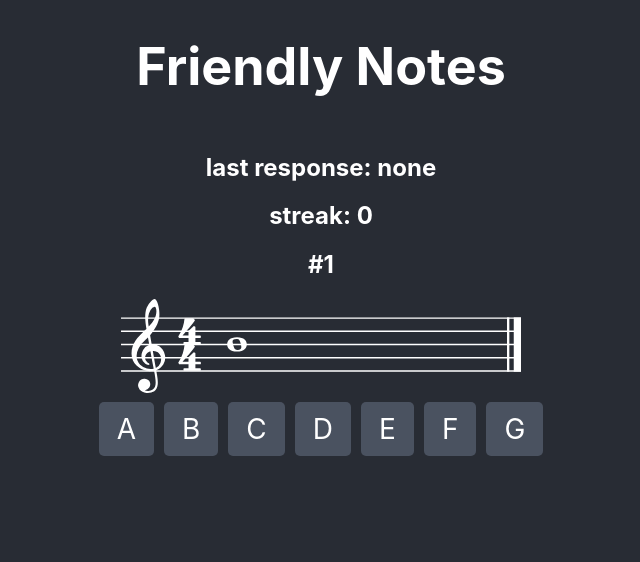
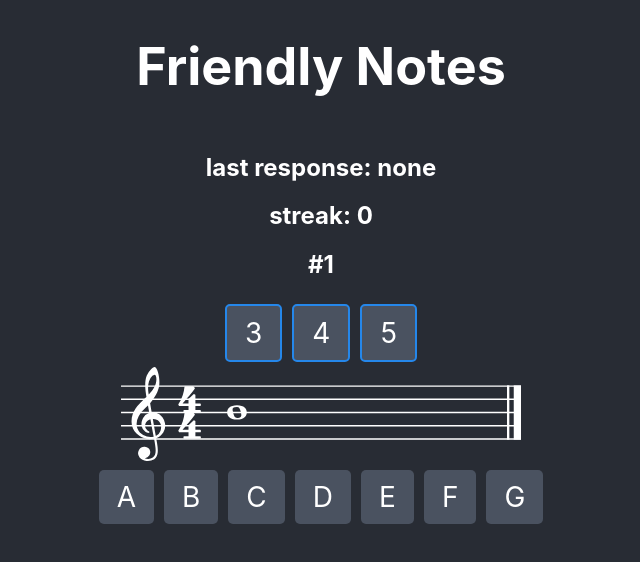
Before and after one commit to robteeuwen/friendlynotes, a React (Create React App) app: page / in a window 1280 px wide. Shown: the top 562 px of the page, without its empty margins (319-959 px from the left). Built offline with nearby package versions, Linux system fonts and the light colour scheme.

Commit message:
added support for specifying range
- created some buttons to toggle ranges
- filtering note_info based on active range
- moved updateNote to parent component
- added missing c3 note

```diff
--- a/src/App.css
+++ b/src/App.css
@@ -87,3 +87,11 @@ body {
 .false {
   color: #d34d4d;
 }
+
+.active {
+  border: 2px solid #2587ea
+}
+
+.inactive {
+  border: 2px solid #a7a7ad
+}
--- a/src/components/NoteGuesser.js
+++ b/src/components/NoteGuesser.js
@@ -1,5 +1,7 @@
 import React, {Component} from 'react';
 import NoteViewer from "./NoteViewer";
+import RangeButton from "./RangeButton";
+import {note_info} from "./NoteInfo";
 
 class NoteGuesser extends Component {
     constructor(props) {
@@ -7,9 +9,46 @@ class NoteGuesser extends Component {
         this.state = {
             last_response: 'none',
             streak: 0,
-            question_number: 0
+            question_number: 0,
+            random_note_id: 0,
+
+            note: {},
+
+            ranges: {
+                range3: true,
+                range4: true,
+                range5: true,
+            }
         }
-        this.handleResponse = this.handleResponse.bind(this);
+        this.handleResponse = this.handleResponse.bind(this)
+        this.toggleRange = this.toggleRange.bind(this)
+        this.updateNote = this.updateNote.bind(this)
+    }
+
+    updateNote() {
+        // filter note info to only the ranges we selected
+        // all_ranges will be in form: ['range3', 'range4'], containing all ranges that have been initialized
+        let all_ranges = Object.keys(this.state.ranges)
+
+        // ranges will be in form ['3', '4'] containing all ranges that are active
+        let ranges = []
+        for (let i = 0; i < all_ranges.length; i++) {
+            if (Object.values(this.state.ranges)[i]) {
+                let r = all_ranges[i]
+                ranges.push(r[r.length - 1])
+            }
+        }
+
+        // create a new note_info variable containing only notes in the active ranges
+        let active_notes = note_info.filter(note => ranges.includes(note.range))
+
+        let noteids = Object.keys(active_notes)
+        const max = noteids.length
+        const rand = Math.floor( Math.random() * max);
+        this.setState({
+            random_note_id: noteids[rand],
+            note: active_notes[rand]
+        });
     }
 
     handleResponse(result) {
@@ -28,13 +67,37 @@ class NoteGuesser extends Component {
         }
     }
 
+    toggleRange(range) {
+        let ranges = this.state.ranges
+        ranges[range] = !this.state.ranges[range]
+        this.setState({
+            ranges: ranges
+        }, () => {
+            this.updateNote()
+        })
+    }
+
+    componentDidMount() {
+        this.updateNote()
+    }
+
     render() {
         return (
             <div>
                 <h2>last response: <span className={this.state.last_response}>{this.state.last_response}</span></h2>
                 <h2>streak: {this.state.streak}</h2>
                 <h2>#{this.state.question_number + 1}</h2>
-                <NoteViewer handleResponse={this.handleResponse} />
+                <div className="buttonBox">
+                    <RangeButton toggleRange={this.toggleRange} range={'range3'} is_active={this.state.ranges.range3} />
+                    <RangeButton toggleRange={this.toggleRange} range={'range4'} is_active={this.state.ranges.range4} />
+                    <RangeButton toggleRange={this.toggleRange} range={'range5'} is_active={this.state.ranges.range5} />
+                </div>
+                <NoteViewer
+                    handleResponse={this.handleResponse}
+                    ranges={this.state.ranges}
+                    updateNote={this.updateNote}
+                    note={this.state.note}
+                />
             </div>
         );
     }
--- a/src/components/NoteViewer.js
+++ b/src/components/NoteViewer.js
@@ -5,21 +5,16 @@ import {notes} from './NoteInfo';
 class NoteViewer extends Component {
     constructor(props) {
         super(props);
-
-        this.state = {
-            random_note_id: 0
-        }
-    }
-
-    updateNote() {
-        let noteids = Object.keys(note_info)
-        const max = noteids.length
-        const rand = Math.floor( Math.random() * max);
-        this.setState({ random_note_id: noteids[rand] });
     }
 
     handleClick(note) {
-        const shown_note = note_info[this.state.random_note_id].note
+        /**
+         * handles clicking on a note to answer the challenge
+         *
+         * input
+         * - note (str)  in the form 'B' or 'C', etc
+         */
+        const shown_note = this.props.note.note
         if (shown_note == note) {
             console.log('correct')
             this.props.handleResponse(1)
@@ -28,18 +23,14 @@ class NoteViewer extends Component {
             this.props.handleResponse(0)
         }
 
-        this.updateNote()
-    }
-
-    componentDidMount() {
-        this.updateNote()
+        this.props.updateNote()
     }
 
     render() {
         return (
             <div className="fullwidth">
                 <div className="noteContainer">
-                    <img className="noteImage" src={note_info[this.state.random_note_id].object} alt={note_info[this.state.random_note_id].name} />
+                    <img className="noteImage" src={this.props.note.object} alt={this.props.note.name} />
                 </div>
                 <div className="buttonBox">
                     {notes.map((val, idx) => {
--- /dev/null
+++ b/src/components/RangeButton.js
@@ -0,0 +1,21 @@
+import React, {Component} from 'react';
+
+class RangeButton extends Component {
+    render() {
+        let active_class
+        if (this.props.is_active === true) {
+            active_class = 'active'
+        } else {
+            active_class = 'inactive'
+        }
+        return (
+            <div key={this.props.range}
+                 onClick={() => this.props.toggleRange(this.props.range)}
+                 className={"noteButton " + active_class}>
+                {this.props.range[this.props.range.length - 1]}
+            </div>
+        );
+    }
+}
+
+export default RangeButton;
```
Also changed, not shown: src/assets/C3.svg (added).
